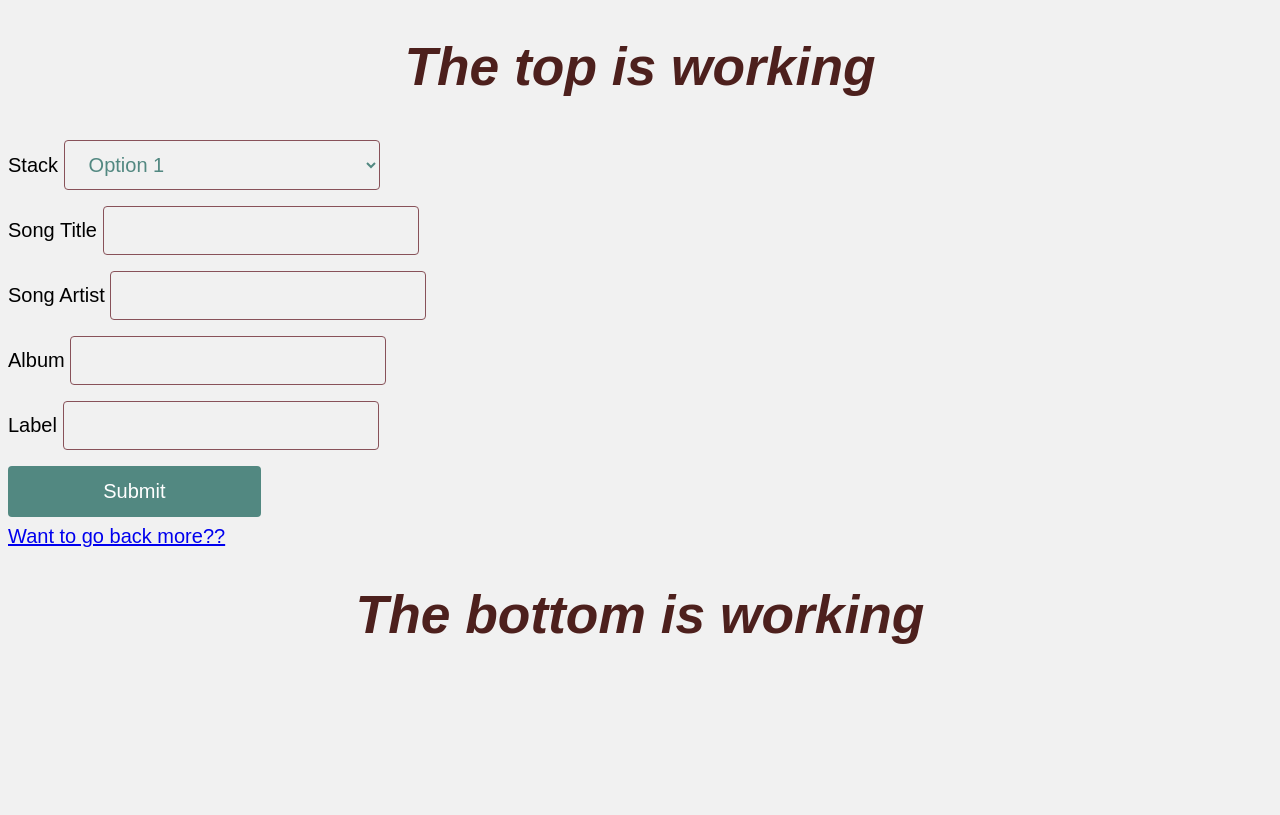
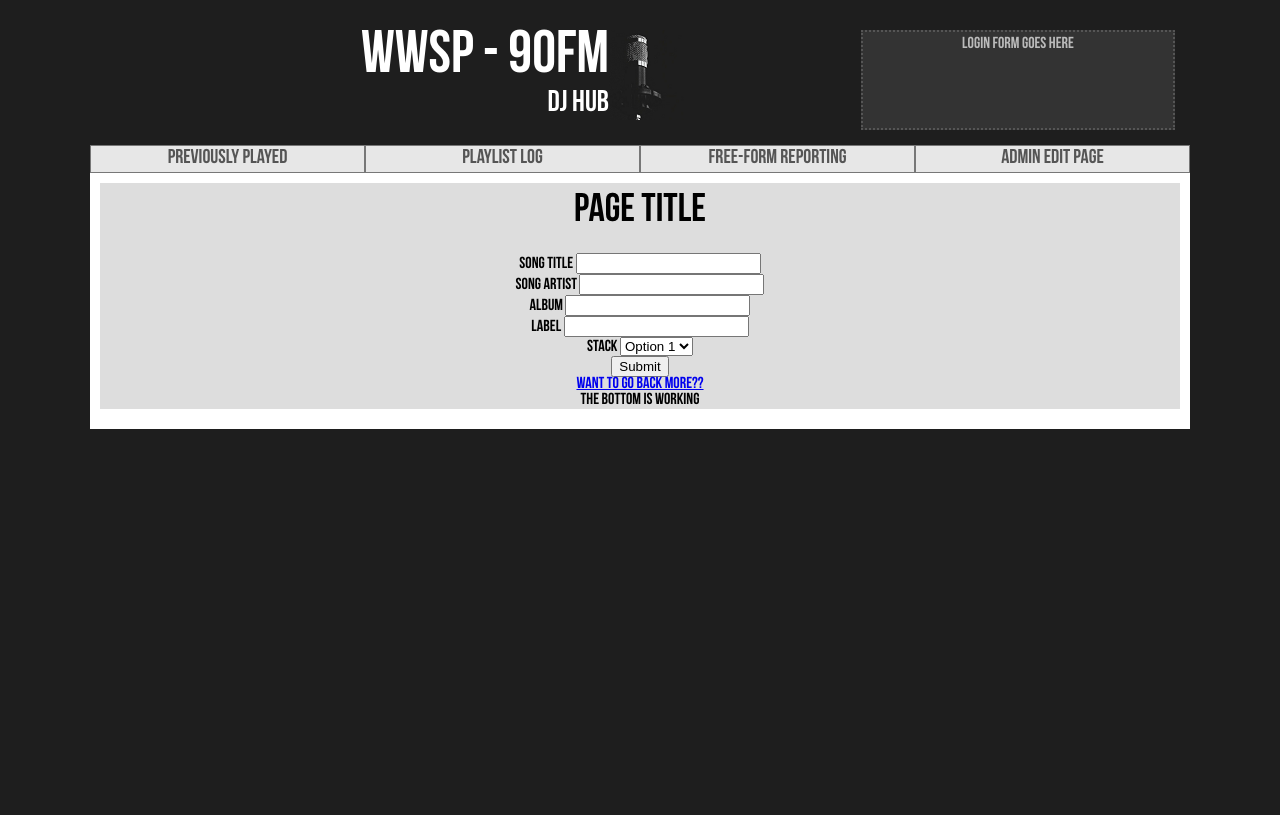
Before and after one commit to Rae4246/CNMT310, a PHP site: page /inst.php in a window 1280 px wide. Before the commit the page ends 644 px from the top, so only its background shows below. Run offline with PHP 8.4, Linux system fonts and the light colour scheme; the visitor is signed in with stand-in values (Sample User, id 1).

Commit message:
CSS Overhaul
Not completely done, the login form needs to go into the top right of the page, and the display of new content needs to be modified for the database stuff

```diff
--- a/formClass.php
+++ b/formClass.php
@@ -12,14 +12,23 @@
 
 	function setForm(){
 
-		$this->_form .= "";
+		$this->_form .= "<div id='log-css>";
 		$this->_form .= "<form method='post'>";
-		$this->_form .= "<label>Stack </label><select><option value='op1'>Option 1</option><option value='op2'>Option 2</option><option value='op3'>Option 3</option><option  value='op4'>Option 4</option></select><br>";
-		$this->_form .= "<label>Song Title </label><input type='text' name='songTitle' required><br>";
-		$this->_form .= "<label>Song Artist </label><input type='text' name='songArtist' required><br>";
-		$this->_form .= "<label>Album </label><input type='text' name='album' required><br>";
-		$this->_form .= "<label>Label </label><input type='text' name='label' required><br>";
-		$this->_form .= "<input type='submit' name='submit'></form>";
+		$this->_form .= "<div class='row'>";
+		$this->_form .= "<div class='row-item'><label>Song Title <input type='text' name='songTitle' required></div>";
+		$this->_form .= "<div class='row-item'><label>Song Artist </label><input type='text' name='songArtist' required></div>";
+		$this->_form .= "</div>";
+		$this->_form .= "<div class='row'>";
+		$this->_form .= "<div class='row-item'><label>Album </label><input type='text' name='album' required></div>";
+		$this->_form .= "<div class='row-item'><label>Label </label><input type='text' name='label' required></div>";
+		$this->_form .= "</div>";
+		$this->_form .= "<div class='row'>";
+		$this->_form .= "<div class='row-item'><label>Stack </label><select><option value='op1'>Option 1</option><option value='op2'>Option 2</option><option value='op3'>Option 3</option><option  value='op4'>Option 4</option></select></div>";
+		$this->_form .= "</div>";
+		$this->_form .= "<div class='row'>";
+		$this->_form .= "<div class='row-item'><input type='submit' name='submit'></form>";
+		$this->_form .= "</div>";
+		$this->_form .= "</div>";
 		$this->_form .= $this->_formSection;
 	}
 	function setformSection($include) {
--- a/inst.php
+++ b/inst.php
@@ -1,20 +1,4 @@
 <?php
-/*
-    _.-~~-.__
- _-~ _-=-_   ''-,,
-('___ ~~~   0     ~''-_,,,,,,,,,,,,,,,,
- \~~~~~~--'                            '''''''--,,,,
-  ~`-,_      ()                                     '''',,,
-       '-,_      \                           /             '', _~/|
-  ,.       \||/~--\ \_________              / /______...---.  ;  /
-  \ ~~~~~~~~~~~~~  \ )~~------~`~~~~~~~~~~~( /----         /,'/ /
-   |   -           / /                      \ \           /;/  /
-  / -             / /                        / \         /;/  / -.
- /         __.---/  \__                     /, /|       |:|    \  \
-/_.~`-----~      \.  \ ~~~~~~~~~~~~~---~`---\\\\ \---__ \:\    /  /
-                  `\\\`                     ' \\' '    --\'\, /  /
-                                               '\,        ~-_'''"
-*/
 
 SESSION_start();
 
@@ -28,8 +12,15 @@
 $page = new Page();
 $form = new Form();
 //$page->addHeadItem("<script type='text/javascript' src=hello.js></script>");
-$page->setHeadSection("<link rel='stylesheet' type='text/css' href='pretty.css'>");
+$page->setHeadSection("<link rel='stylesheet' type='text/css' href='style_log.css'>");
+$page->setHeadSection("<link rel='stylesheet' type='text/css' href='style.css'>");
+$page->setHeadSection("<link rel='stylesheet' type='text/css' href='style_acc.css'>");
+$page->setHeadSection("<link rel='stylesheet' type='text/css' href='style_prev.css'>");
+$page->setNavSection("<ul><li><a href='#'>Previously Played</a></li><li><a href='#'>Playlist Log</a></li><li><a href='#'>Free-Form Reporting</a></li><li><a href='#'>Admin Edit Page</a></li></ul>");
 
+$page->setHeaderCoverSection("<div class='head-title'><h1>WWSP - 90FM<h1><h2>DJ Hub</h2></div>");
+$page->setHeaderCoverSection("<div class='head-logo'><img src='WWSP_90fm_mic.png'></div>");
+$page->setHeaderCoverSection("<div class='head-login'>Login Form Goes here</div>");
 $page->setTop();
 $form->setformSection("<a href='backInTime.php'>Want to go back more??</a>");
 
--- a/page.php
+++ b/page.php
@@ -1,5 +1,4 @@
 <?php
-
 
 class Page {
 	private $_top;
@@ -7,6 +6,9 @@
 	private $_title;
 	private $_headSection = "";
 	private $_bottomSection = "";
+	private $_headerCoverSection = "";
+	private $_navSection = "";
+	private $_mainContentSection = "";
 	function __construct($title = "Default") {
 		$this->_title = $title;
 	}
@@ -24,15 +26,26 @@
 		$returnVal .= $this->_title;
 		$returnVal .= "</title>";
 		$returnVal .= $this->_headSection;
-		$returnVal .= "</head>";
-		$returnVal .= "<body>";
-		$returnVal .= "<h1> The top is working</h1>";
+		$returnVal .= "</head>";//ends head section
+		$returnVal .= "<body><div class='wrapper'>";//Wrapper goes around EVERYTHING
+		$returnVal .= "<header>";//Header goes around Header cover and Nav
+		$returnVal .= "<div class='header-cover'>";
+		$returnVal .= $this->_headerCoverSection;
+		$returnVal .= "</div><nav>";//start of Nav
+		$returnVal .= $this->_navSection;
+		$returnVal .= "</nav></header>";//Ends nav and header
+		$returnVal .= "<section class='main-container'>";//opens main container section
+		$returnVal .= "<div class='title-wrapper'><h2>Page title</h2><div>";
+		$returnVal .= "<div class='main-content'>";
+		$returnVal .= $this->_mainContentSection;
+		$returnVal .= "</div>";//ends main content section
 		$this->_top = $returnVal;
 	}
 	function setBottom() {
 		$returnVal = "";
 		$returnVal .= "<h1> The bottom is working</h1>";
-		$returnVal .= "</body>\n";
+		$returnVal .= $this->_bottomSection;
+		$returnVal .= "</div></div></body>\n";
 		$returnVal .= "</html>";
 		$this->_bottom = $returnVal;
 	}
@@ -40,7 +53,21 @@
 	  $this->_headSection .= $include;
 	} //end function setHeadSection
 
+	function setHeaderCoverSection($include) {
+	  $this->_headerCoverSection .= $include;
+	} //end function setHeaderCoverSection
 
+	function setNavSection($include) {
+	  $this->_navSection .= $include;
+	} //end function setNavSection
+
+	function setMainContentSection($include) {
+	  $this->_mainContentSection .= $include;
+	} //end function setMainContentSection
+
+	function setBottomSection($include) {
+	  $this->_bottomSection .= $include;
+	} //end function setBottomSection
 } // end class
 
 
--- /dev/null
+++ b/style.css
@@ -0,0 +1,273 @@
+/* http://meyerweb.com/eric/tools/css/reset/
+   v2.0 | 20110126
+   License: none (public domain)
+
+   **Note:  The following code resets all
+			styling to allow full control
+			over what the page looks like.
+*/
+
+html, body, div, span, applet, object, iframe,
+h1, h2, h3, h4, h5, h6, p, blockquote, pre,
+a, abbr, acronym, address, big, cite, code,
+del, dfn, em, img, ins, kbd, q, s, samp,
+small, strike, strong, sub, sup, tt, var,
+b, u, i, center,
+dl, dt, dd, ol, ul, li,
+fieldset, form, label, legend,
+table, caption, tbody, tfoot, thead, tr, th, td,
+article, aside, canvas, details, embed,
+figure, figcaption, footer, header, hgroup,
+menu, nav, output, ruby, section, summary,
+time, mark, audio, video {
+	margin: 0;
+	padding: 0;
+	border: 0;
+	font-size: 100%;
+	font: inherit;
+	vertical-align: baseline;
+}
+/* HTML5 display-role reset for older browsers */
+article, aside, details, figcaption, figure,
+footer, header, hgroup, menu, nav, section {
+	display: block;
+}
+body {
+	line-height: 1;
+}
+ol, ul {
+	list-style: none;
+}
+blockquote, q {
+	quotes: none;
+}
+blockquote:before, blockquote:after,
+q:before, q:after {
+	content: '';
+	content: none;
+}
+table {
+	border-collapse: collapse;
+	border-spacing: 0;
+}
+
+/*##########################################
+		WWSP - 90FM | DJ HUB CODE
+##########################################*/
+
+@font-face {
+    font-family: 'bebas-neue';
+    src: url("BebasNeue.otf") format("opentype");
+    font-weight: normal;
+    font-style: normal;
+}
+
+/*########################################*/
+
+html {
+	height:100%;
+	min-width:600px;
+	margin: 0;
+}
+
+body {
+	margin: 0 auto;
+	max-width: 1100px;
+	height:100%;
+	background-color: #1e1e1e;
+	font-family: 'bebas-neue', sans-serif;
+	font-style: normal;
+	font-weight: 400;
+}
+
+.wrapper {
+	min-height: 100%;  margin-bottom: -65px;
+}
+
+.header-cover {
+	display: flex;
+	flex-flow: row nowrap;
+	text-align: center;
+	max-width: 1100px;
+	min-height: 100px;
+	background-color: #1e1e1e;
+	color: #fff;
+	margin: 0 auto;
+	margin-top:15px;
+	padding: 15px;
+}
+
+.header-cover h1{
+	font-size: 60px;
+}
+.header-cover h2{
+	font-size: 30px;
+}
+.header-cover h3{
+	font-size: 20px;
+}
+.header-cover h4{
+	font-size: 18px;
+}
+
+/*#####  Header Content  #####*/
+header {
+
+}
+
+header .head-title{
+	flex: 2;
+	text-align: right;
+	min-width: 255px;
+	user-select: none;
+}
+
+header .head-logo{
+	flex: 1;
+	min-width: 75px;
+	text-align: left;
+	user-select: none;
+}
+header .head-login{
+	flex: 2;
+	margin: 0 auto;
+	padding: 5px;
+	display: block;
+	max-width: 300px;
+	padding:5px;
+	background-color: #333;
+	color: #bbb;
+
+	border-style: dotted;
+	border-color: #555;
+	border-width: 2px;
+}
+
+/*#####  Login Form CSS  #####*/
+header div .head-login form {
+
+	padding: 3px;
+	display: flex;
+	justify-content: center;
+	flex-flow: column wrap;
+
+}
+
+header div .head-login form input{
+	opacity: .5;
+	transition:  opacity .5s;
+	text-align: center;
+	flex-grow: 1;
+	color: black;
+	flex:1;
+	display: block;
+}
+
+header div .head-login form input::placeholder{
+	color: black;
+	font-weight: bold;
+}
+
+header div .head-login form input:focus {opacity:1;}
+header div .head-login form input:focus::placeholder{color:#999;}
+
+/*#####  Page Errors  #####*/
+#login_errors
+{
+	color: #bb3838;
+}
+
+#song_errors
+{
+	color: #800;
+}
+
+#login_required{
+	font-size: 20px;
+	color: #800;
+}
+
+/*#####  Logout Box  #####*/
+#logout{
+	max-width: 500px;
+	margin: 0 auto;
+	padding: 10px;
+
+}
+#logout a{
+	color: #aaa;
+}
+
+/*#####  Navigation CSS  #####*/
+header nav {
+	width: 100%;
+	display: block;
+	background-color: #e7e7e7;
+	text-decoration: none;
+}
+
+header nav ul{
+    display: flex;
+	height: 100%;
+	justify-content: space-around;
+}
+
+header nav ul li{
+	font-size: 20px;
+	display:block;
+	background-color: #e7e7e7;
+	border-style: solid;
+	border-width: 1px;
+	border-color: #777;
+	width: 100%;
+	text-align: center;
+	list-style: none;
+}
+header nav ul li:hover{
+	background-color: #fff;
+}
+
+header nav ul li a{
+	text-decoration: none;
+	color:#555;
+	display: block;
+	padding: 3px;
+}
+
+/*#####  Content Title Stuff  #####*/
+.main-container{
+background-color: #fff;
+text-align: center;
+padding: 10px;
+min-height:100%;
+}
+
+.title-wrapper {
+	display: block;
+	margin-bottom:10px;
+	background-color: #ddd;
+}
+
+.title-wrapper h2 {
+	padding: 10px;
+	font-size: 40px;
+
+}
+
+/*#####  Main Content  #####*/
+
+.main-content{
+	padding-bottom:10px;
+}
+
+/*#####  Footer Content  #####*/
+.push{
+	height: 70px;
+}
+
+footer .footer-container {
+	color:#eee;
+	text-align: center;
+	font-family: sans-serif;
+	font-size: 12px;
+}
--- /dev/null
+++ b/style_log.css
@@ -0,0 +1,24 @@
+/*#####  log.php Styling  #####*/
+
+#log-css form{
+	max-width: 900px;
+	margin: 0 auto;
+	padding: 10px;
+	border-style: solid;
+	border-width: 2px;
+
+}
+
+#log-css form .row{
+	text-align:center;
+	display: -webkit-flex;
+	display: flex;
+	flex-flow: row wrap;
+	justify-content: space-around;
+}
+#log-css form .row .row-item{
+	margin: 3px;
+	font-size: 20px;
+	height:40px;
+	flex: 1 1 80px;
+}
--- /dev/null
+++ b/style_prev.css
@@ -0,0 +1,98 @@
+#log-css #prev-css .miniTitle {
+	margin: 10px;
+	margin-top: 15px;
+	font-size: 24px;
+	text-decoration: underline;
+}
+#log-css #prev-css #song_container{
+	max-height: 400px;
+}
+
+.recentNav{
+	margin: 0 auto;
+	max-width: 900px;
+	}
+.recentNav ul{
+	display: flex;
+	justify-content: space-between;
+	flex-direction: row nowrap;
+}
+.recentNav ul li{
+	margin: 0px 15px 2px;
+	max-width: 150px;
+	display: block;
+	flex: 1;
+}
+
+.recentNav ul li #left{border-radius: 20px 10px 10px 20px;}
+.recentNav ul li #center{border-radius: 5px ;}
+.recentNav ul li #right{border-radius: 10px 20px 20px 10px;}
+
+.recentNav ul li a{
+	margin: 0 auto;
+	padding: 2px;
+	font-size: 18px;
+	color: #fff;
+	display: block;
+	background-color: #646;
+	text-decoration: none;
+	list-style: none;
+}
+
+#song_container
+{
+	margin: 0 auto;
+	max-width: 900px;
+	max-height: 650px;
+	overflow: auto;
+	border-style: solid;
+	border-width: 2px;
+	border-color: #555;
+}
+
+#song_container .song
+{
+	border-style: double none double;
+	border-width: 1px;
+	border-color: #000;
+
+	display: flex;
+	flex-flow: row nowrap;
+	justify-content: center;
+}
+
+#song_container h2{ font-size: 22px;}
+#song_container h3{ font-size: 18px;}
+#song_container h4{ font-size: 16px;}
+
+#song_container .song .day{ color: #535;}
+#song_container .song .time{ color: #757;}
+#song_container .song .title{ color: #000;}
+#song_container .song .artist{ color: #555;}
+#song_container .song .album{ color: #646;}
+#song_container .song .label{ color: #868;}
+
+#song_container .song:nth-of-type(even){
+	background-color: #eee;
+}
+
+#song_container .song:nth-of-type(odd){
+	background-color: #ddd;
+}
+
+#song_container .song .song_section
+{
+	height: 60px;
+	border-style: solid;
+	border-width: 1px;
+	border-color: #555;
+
+	display: flex;
+	flex-flow: column nowrap;
+	align-items: center;
+	justify-content: center;
+}
+
+#song_container .song .timeData{flex: 20%;}
+#song_container .song .songData{flex: 50%;}
+#song_container .song .albumData{flex: 30%;}
```
Also changed, not shown: backInTime.php (+0 -16 lines), login.php (+5 -17 lines), style_acc.css (added, +50 -0 lines), BebasNeue.otf (added), WWSP_90fm_mic.png (added), 1 other file.
